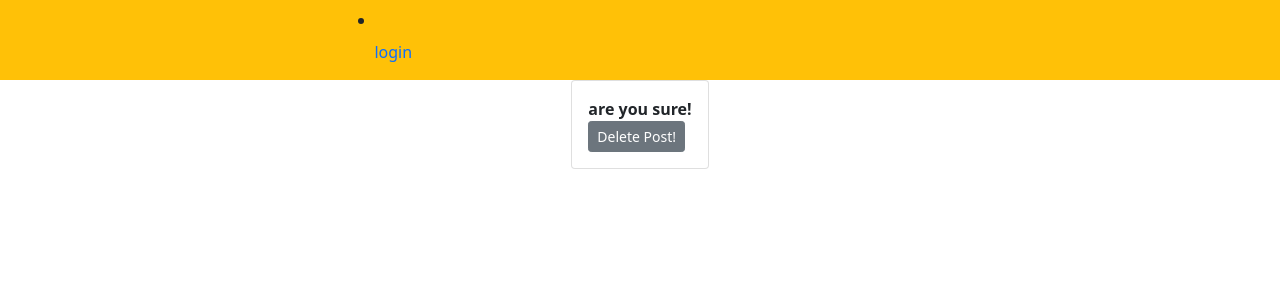
After one commit to Calebu6214/Instagram-clone, a Django app: page /delete/1 in a window 1280 px wide. The commit adds this page. Shown: the top 300 px of the page. Run offline with Django 3.2, Linux system fonts and the light colour scheme; tables that the repository leaves empty hold one stand-in row (values such as "Sample post"); some libraries are stand-ins or nearby versions; some web fonts are replaced.

Commit message:
dlete function

```diff
--- /dev/null
+++ b/insta/templates/delete_post.html
@@ -0,0 +1,15 @@
+
+{%extends 'base.html'%}
+{% block content %}
+<div class="d-flex justify-content-center">
+<div class="card align-items-center">
+    <div class="card-body ">
+        <form  method="post">
+        {% csrf_token %}
+        <strong>are you sure!</strong><br>
+        <button class="btn btn-secondary btn-sm"> Delete Post!</button>
+        </form>
+    </div>
+</div>
+</div>
+{%endblock%}
--- a/insta/templates/index.html
+++ b/insta/templates/index.html
@@ -40,7 +40,7 @@
 
                     </div>
                     <p class="">posted:{{ image.date_posted|timesince}}</p>
-                    <button class="btn btn-success" id="del">Delete image</button>
+                    <a href="{% url 'deletepost' image.id %}"><button class="btn btn-success" id="del">Delete image</button></a>
                     {%block script%}
                     <script>
                         var add = (function () {
--- a/insta/templates/registration/login.html
+++ b/insta/templates/registration/login.html
@@ -1,4 +1,3 @@
-
 
 {% load bootstrap5 %}
 {% block content %}
--- a/insta/urls.py
+++ b/insta/urls.py
@@ -14,6 +14,7 @@ urlpatterns=[
     url('likes/(\d+)/' , views.image_likes, name='likes'),
     url('new_comment/(\d+)/' ,views.add_comment,name='Comments'),
     path('post/', views.create_post,name='create_post'),
+    path('delete/<int:id>',views.delete_image, name = 'deletepost'),
     path('registration/', views.registerPage, name="registration"),
     path('login/', views.loginPage, name="login"),
     path('logout/', views.logoutUser, name="logout"),
--- a/insta/views.py
+++ b/insta/views.py
@@ -156,3 +156,10 @@ def create_post(request):
     else:
         form = ImageForm()
     return render(request, 'new_post.html', {"form": form})
+
+def delete_image(request,id):
+    image = Image.objects.get(id=id)
+    if request.method == 'POST':
+        image.delete()
+        return redirect('/')
+    return render(request, 'delete_post.html',{})
```
